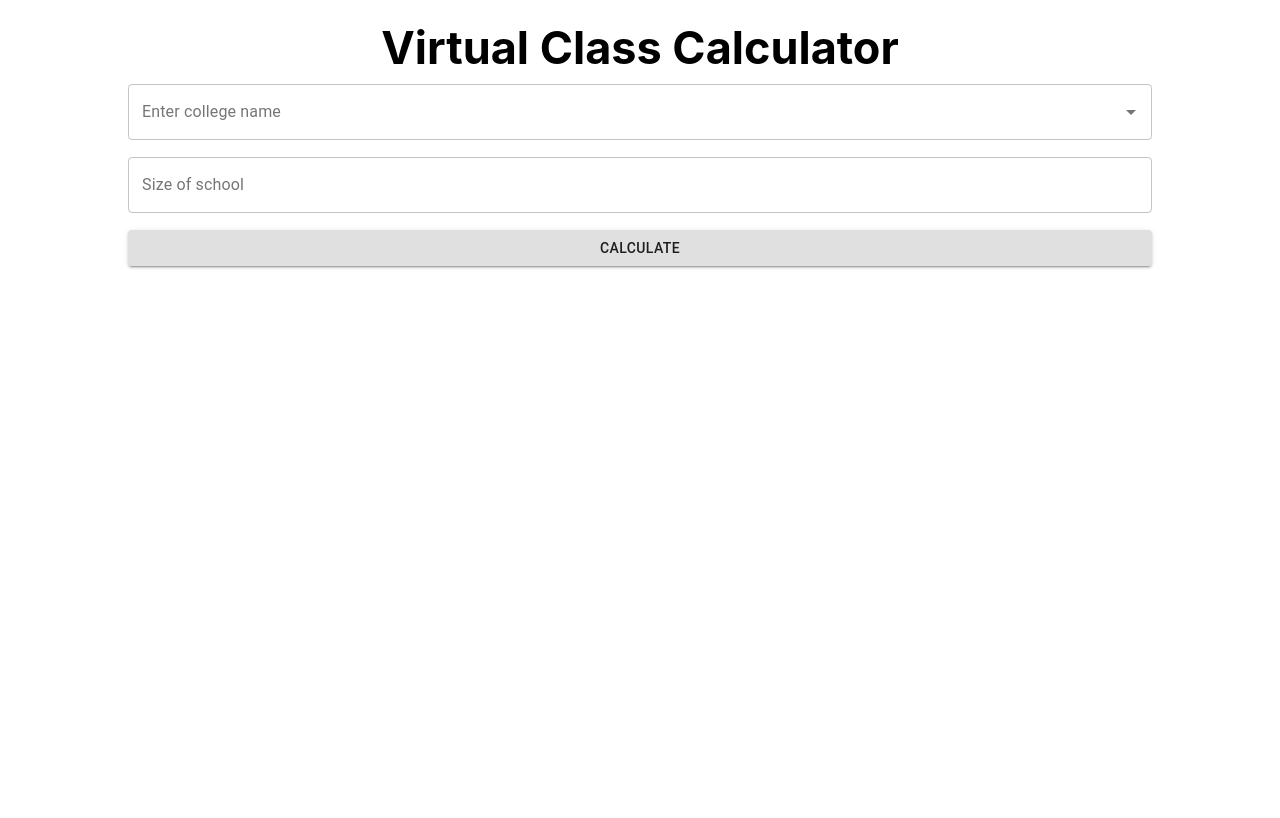
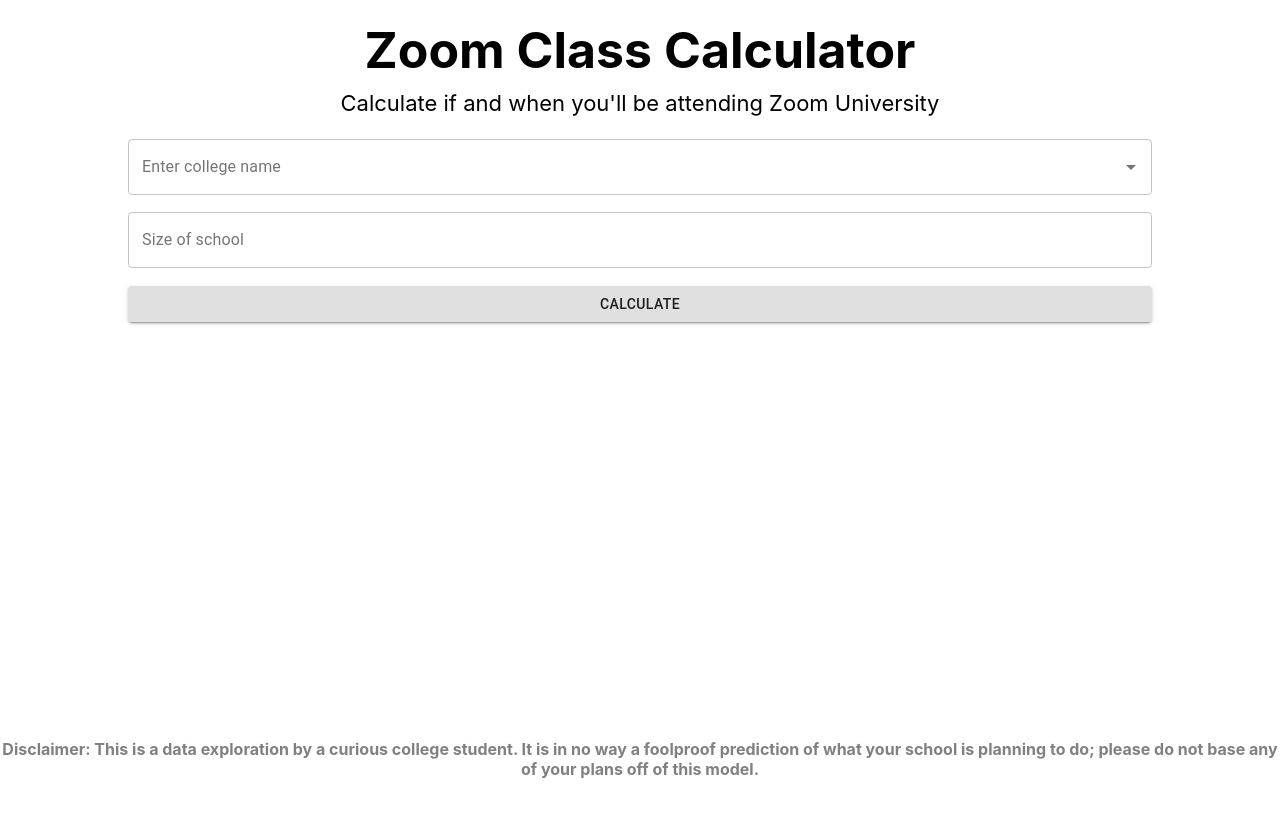
Before and after one commit to zmccalc/quarantine-calculator, a React (Create React App) app: page / in a window 1280 px wide. Shown: the top 818 px of the page. Built offline with nearby package versions, Linux system fonts and the light colour scheme.

Commit message:
removed favicon

```diff
--- a/src/App.js
+++ b/src/App.js
@@ -3,15 +3,21 @@
 import Title from './components/Title/Title.js';
 import Hero from './components/Hero/Hero.js';
 import Results from './components/Results/Results.js';
+import Disclaimer from './components/Disclaimer/Disclaimer.js';
 
 class App extends Component {
 
   state = {
+    collegeName: "",
     showResults: false,
     result: 0
   }
 
   //Hero Handlers
+  changeCollegeName = (name) => {
+    this.setState({collegeName: name})
+  }
+
   calculatePressed = () => {
     this.setState({showResults: true})
   }
@@ -27,9 +33,18 @@
 
   renderContent = () => {
     if (this.state.showResults === false) {
-      return <Hero handleCalculatePressed={this.calculatePressed} handleResultChange={this.changeResult}/>
+      return <Hero
+              handleNameChange={this.changeCollegeName}
+              handleCalculatePressed={this.calculatePressed}
+              handleResultChange={this.changeResult}
+            />
     } else {
-      return <Results handler={(this.returnPressed)} handler1={this.changeResult} calculationResult={this.state.result}/>
+      return <Results
+              handler={(this.returnPressed)}
+              handler1={this.changeResult}
+              calculationResult={this.state.result}
+              schoolName={this.state.collegeName}
+            />
     }
   }
 
@@ -38,6 +53,7 @@
       <div className="app">
           <Title/>
           {this.renderContent()}
+          <Disclaimer/>
       </div>
     );
   }
--- /dev/null
+++ b/src/components/Disclaimer/Disclaimer.css
@@ -0,0 +1,9 @@
+.disclaimer {
+  position:absolute;
+  left:0;
+  bottom:0;
+  right:0;
+  text-align: center;
+  font-weight: normal;
+  color: grey;
+}
--- /dev/null
+++ b/src/components/Disclaimer/Disclaimer.js
@@ -0,0 +1,17 @@
+import React, { Component } from 'react';
+import './Disclaimer.css';
+
+class Disclaimer extends Component {
+
+  render() {
+    return (
+      <div className="disclaimer">
+          <h4>
+            Disclaimer: This is a data exploration by a curious college student. It is in no way a foolproof prediction of what your school is planning to do; please do not base any of your plans off of this model.
+          </h4>
+      </div>
+    );
+  }
+}
+
+export default Disclaimer;
--- a/src/components/Results/Results.js
+++ b/src/components/Results/Results.js
@@ -8,7 +8,7 @@
     return (
       <div className="results">
           <div className="resultsTextDiv">
-            <h2 className="resultsText">There is {this.props.calculationResult}% chance your classes will go virtual in the fall of 2020.</h2>
+    <h2 className="resultsText">There is {this.props.calculationResult}% chance your classes at {this.props.schoolName} will be virtual in the fall.</h2>
           </div>
           <div className="resultsButtonDiv">
             <Button variant="contained" className="welcomeButton" onClick={this.props.handler} fullWidth={true}>Return</Button>
--- a/src/components/Title/Title.css
+++ b/src/components/Title/Title.css
@@ -1,15 +1,20 @@
 .title {
     background-color: white;
+    width: 80%;
+    margin-left: 10%;
+    margin-right: 10%;
 }
 .titleH1 {
     margin-top: 20px;
     margin-bottom: 0px;
-    font-size: 45px;
+    font-size: 50px;
     text-align: center;
+    font-weight: bold;
 }
 
 .titleH2 {
     margin-top: 10px;
-    font-size: 30px;
+    font-size: 22px;
     text-align: center;
+    font-weight: normal;
 }
--- a/src/components/Title/Title.js
+++ b/src/components/Title/Title.js
@@ -6,7 +6,8 @@
   render() {
     return (
       <div className="title">
-          <h1 className="titleH1">Virtual Class Calculator</h1>
+          <h1 className="titleH1">Zoom Class Calculator</h1>
+          <h1 className="titleH2">Calculate if and when you'll be attending Zoom University</h1>
           <div className="blackLine"/>
       </div>
     );
```
Also changed, not shown: public/index.html (+0 -23 lines), src/components/Hero/Hero.js, 1 other file (tests, documents, lock files or other folders).
